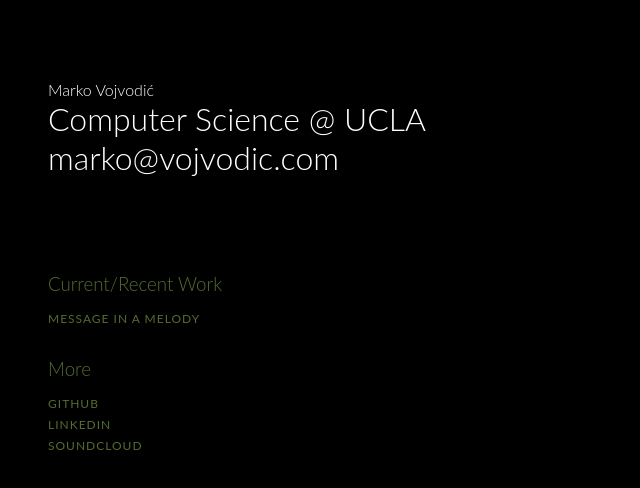
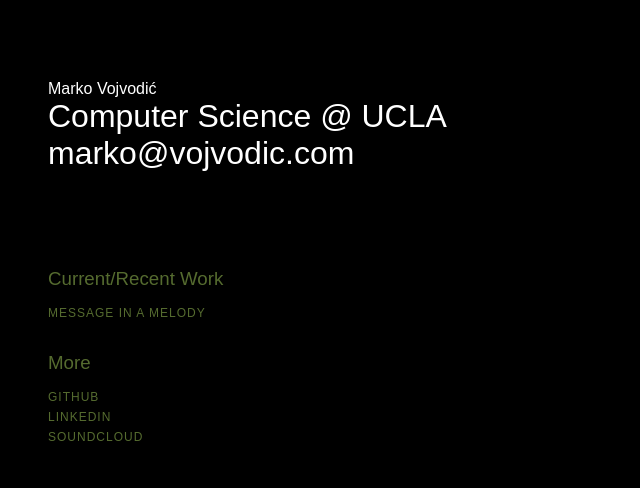
Before and after one commit to m-vojvodic/mv, a plain HTML site: page index.html in a window 1280 px wide. Shown: the whole page, without its empty margins (0-640 px from the left). Drawn offline with Linux system fonts and the light colour scheme.

Commit message:
Remove Lato for now

```diff
--- a/assets/css/styles.css
+++ b/assets/css/styles.css
@@ -1,6 +1,7 @@
 body {
     background-color: black;
-    font-family: "Lato", sans-serif; /* TODO: pick a font */
+    font-family: sans-serif;
+    font-weight: 100;
     margin: 0;
     padding: 0;
 }
```
